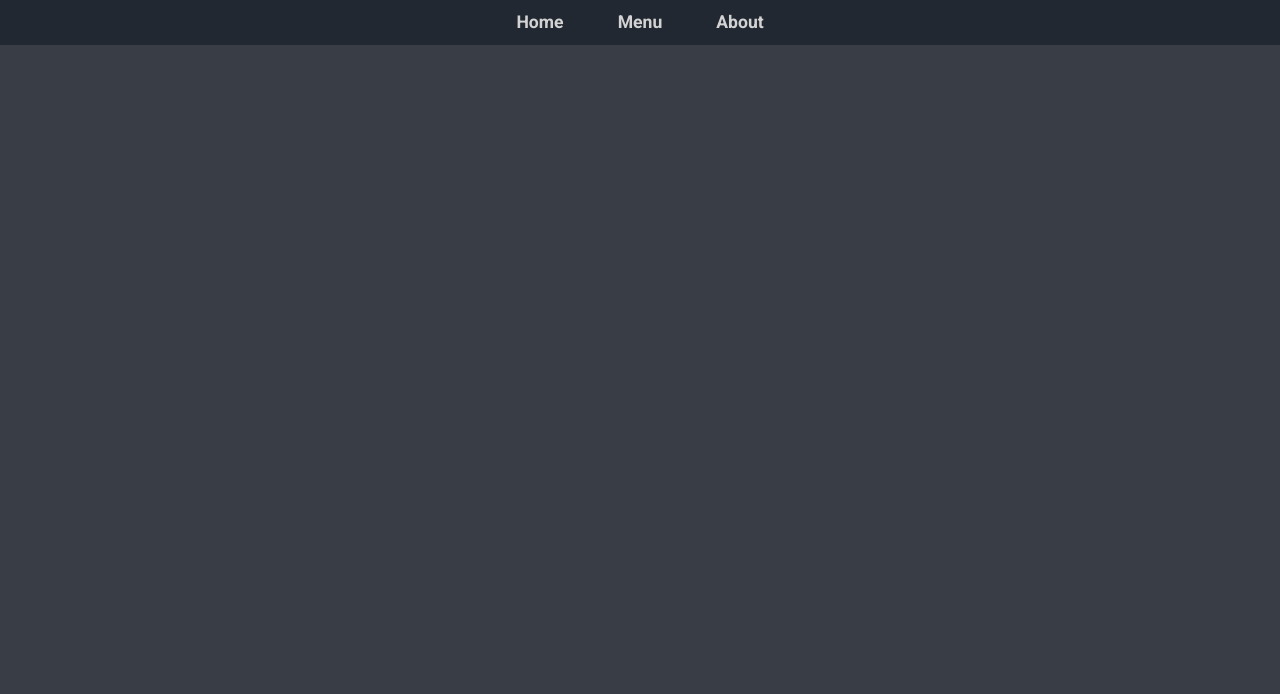
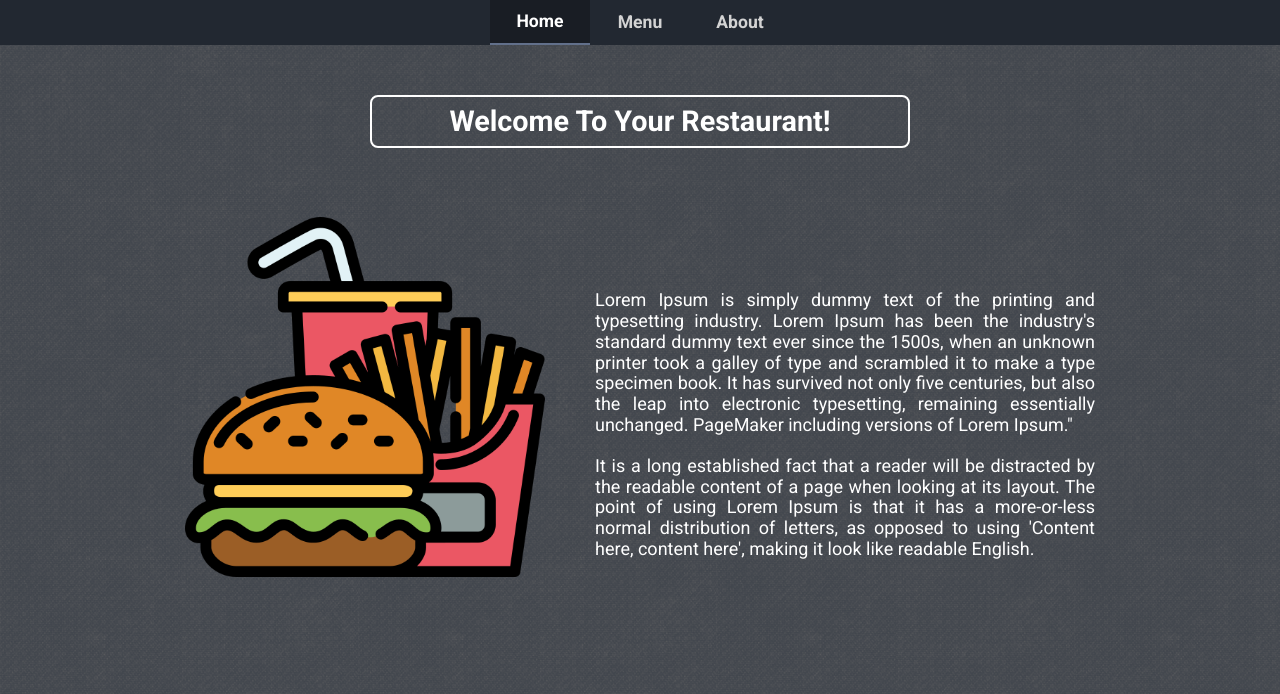
Before and after one commit to farzad-d/odin-restaurant-page, a website built with webpack: page src/template.html in a window 1280 px wide. Built offline with nearby package versions, Linux system fonts and the light colour scheme.

Commit message:
Style and adjust home layouts

```diff
--- a/src/components/home.js
+++ b/src/components/home.js
@@ -7,14 +7,24 @@ function loadHome() {
   headline.textContent = "Welcome To Your Restaurant!";
   content.appendChild(headline);
 
+  const homeContainer = document.createElement("div");
+  homeContainer.id = "home-container";
+  content.appendChild(homeContainer);
+
   const heroImage = new Image();
   heroImage.src = fastFoodImg;
-  content.appendChild(heroImage);
+  homeContainer.appendChild(heroImage);
 
-  const heroDescription = document.createElement("p");
-  heroDescription.textContent =
-    "Lorem Ipsum is simply dummy text of the printing and typesetting industry. Lorem Ipsum has been the industry's standard dummy text ever since the 1500s, when an unknown printer took a galley of type and scrambled it to make a type specimen book. It has survived not only five centuries, but also the leap into electronic typesetting, remaining essentially unchanged. PageMaker including versions of Lorem Ipsum.";
-  content.appendChild(heroDescription);
+  const heroDescription = document.createElement("div");
+  heroDescription.classList.add("desc");
+  heroDescription.innerHTML = `<p>
+    Lorem Ipsum is simply dummy text of the printing and typesetting industry. Lorem Ipsum has been the industry's standard dummy text ever since the 1500s, when an unknown printer took a galley of type and scrambled it to make a type specimen book. It has survived not only five centuries, but also the leap into electronic typesetting, remaining essentially unchanged. PageMaker including versions of Lorem Ipsum."
+    <br>
+    <br>
+    It is a long established fact that a reader will be distracted by the readable content of a page when looking at its layout. The point of using Lorem Ipsum is that it has a more-or-less normal distribution of letters, as opposed to using 'Content here, content here', making it look like readable English.
+    </p>`;
+
+  homeContainer.appendChild(heroDescription);
 }
 
 export default loadHome;
--- a/src/index.js
+++ b/src/index.js
@@ -15,14 +15,13 @@ nav.addEventListener("click", (e) => {
   btns.forEach((b) => b.classList.remove("active-btn"));
   e.target.classList.add("active-btn");
 
-  switch (true) {
-    case e.target.classList.contains("home-btn"):
-      loadHome();
-      break;
-    case e.target.classList.contains("about-btn"):
-      loadAbout();
-      break;
-    case e.target.classList.contains("menu-btn"):
-      loadMenu();
+  if (e.target.classList.contains("home-btn")) {
+    loadHome();
+  } else if (e.target.classList.contains("menu-btn")) {
+    loadMenu();
+  } else if (e.target.classList.contains("about-btn")) {
+    loadAbout();
   }
 });
+
+btns[0].click();
--- a/src/styles.css
+++ b/src/styles.css
@@ -19,7 +19,12 @@
 body {
   font-family: "Roboto", sans-serif;
   background-color: #393e46;
-  color: lightgray;
+  color: white;
+
+  background-image: url("./assets/images/smooth-wall-dark.png");
+  background-repeat: repeat;
+  background-position: top left;
+  background-size: auto;
 }
 
 nav {
@@ -47,6 +52,41 @@ nav {
 
 .active-btn {
   background-color: #191d24;
-  border-bottom: 2px solid lightgray;
+  border-bottom: 2px solid #62708b;
   color: white;
 }
+
+#home-container {
+  display: flex;
+  justify-content: center;
+  align-items: end;
+  gap: 50px;
+}
+
+#home-container > img {
+  width: 360px;
+  margin-top: 50px;
+}
+
+.desc {
+  font-size: large;
+  width: 500px;
+  text-align: justify;
+}
+
+h1 {
+  font-size: 1.8rem;
+  text-align: center;
+  margin-top: 50px;
+
+  border: 2px solid white;
+  border-radius: 8px;
+  width: 520px;
+  padding: 8px;
+}
+
+#content {
+  display: flex;
+  flex-direction: column;
+  align-items: center;
+}
--- a/webpack.config.js
+++ b/webpack.config.js
@@ -24,7 +24,6 @@ module.exports = {
         test: /\.(woff|woff2|eot|ttf|otf)$/i,
         type: "asset/resource",
       },
-
       {
         test: /\.(png|svg|jpg|jpeg|gif)$/i,
         type: "asset/resource",
```
Also changed, not shown: src/assets/images/smooth-wall-dark.png (added).
